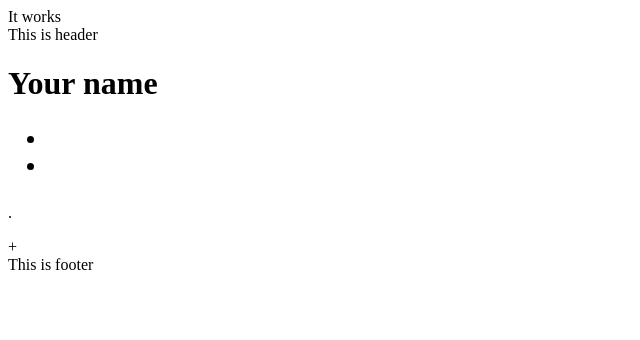
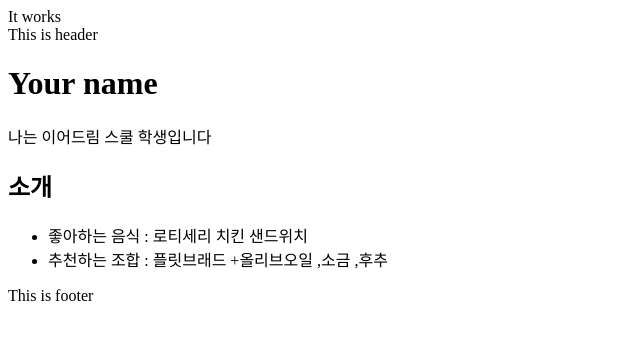
Before and after one commit to 2384star/2384star.github.io, a plain HTML site: page index.html in a window 1280 px wide. Shown: the whole page, without its empty margins (0-640 px from the left). Drawn offline with Linux system fonts and the light colour scheme.

Commit message:
feat link

```diff
--- a/index.html
+++ b/index.html
@@ -3,9 +3,6 @@
 <!-- index.html -->
 <!DOCTYPE html>
 <html>
-  <head></head>
-<body>It works</body> </html>
-
 <html lang="ko-KR">
  <head>
   <meta charset="utf-8">
@@ -14,15 +11,23 @@
   </head>
 
 
+
+
+
+
+<body>It works</body> </html>
+
 <body>
-<header>This is header</header> <main class="container">
+<header>This is header</header>
+<main class="container">
  <h1>Your name</h1>
-<p> <h2> <ul>
-<li>
-    <li>
+ <p>나는 이어드림 스쿨 학생입니다</p>
+ <h2>소개</h2>
+ <ul>
+   <li>좋아하는 음식 : 로티세리 치킨 샌드위치 </li>
+   <li>추천하는 조합 : 플릿브래드 +올리브오일 ,소금 ,후추 </li>
   </ul>
   </main>
-</h2>
-.</p> +
-<footer>This is footer</footer> </body>
+  <footer>This is footer</footer>
+ </body>
 </html>
```
Lines whose indentation alone changed are shown as unchanged.
